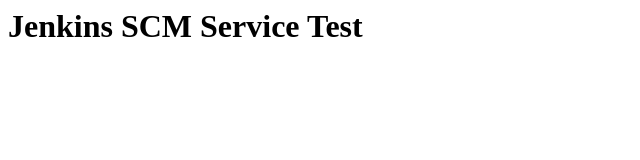
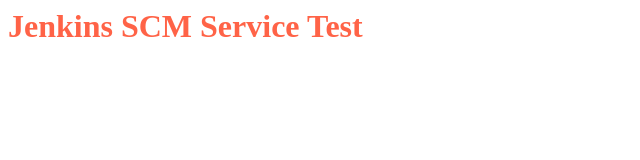
Before and after one commit to kalgopa/kalgopa, a plain HTML site: page index.html in a window 1280 px wide. Shown: the whole page, without its empty margins (0-640 px from the left). Drawn offline with Linux system fonts and the light colour scheme.

Commit message:
added color Tomato

```diff
--- a/index.html
+++ b/index.html
@@ -1,3 +1,3 @@
 <html>
-<h1> Jenkins SCM Service Test </h1>
+<h1 style="color:Tomato"> Jenkins SCM Service Test </h1>
 </html>
```
